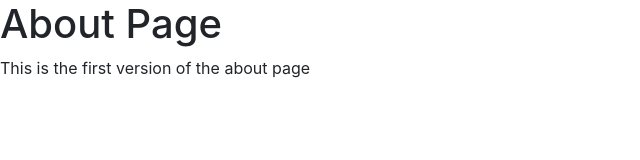
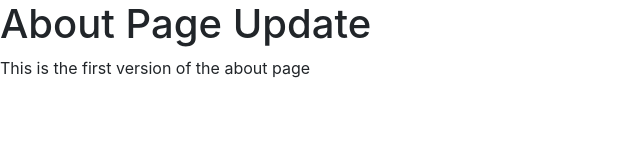
Before and after one commit to wdumlao/testproject, a plain HTML site: page about.html in a window 1280 px wide. Shown: the whole page, without its empty margins (0-640 px from the left). Drawn offline with nearby package versions, Linux system fonts and the light colour scheme.

Commit message:
Updated about

```diff
--- a/about.html
+++ b/about.html
@@ -18,7 +18,7 @@
     <![endif]-->
   </head>
   <body>
-    <h1>About Page</h1>
+    <h1>About Page Update</h1>
 
     <p>This is the first version of the about page</p>
 
```
